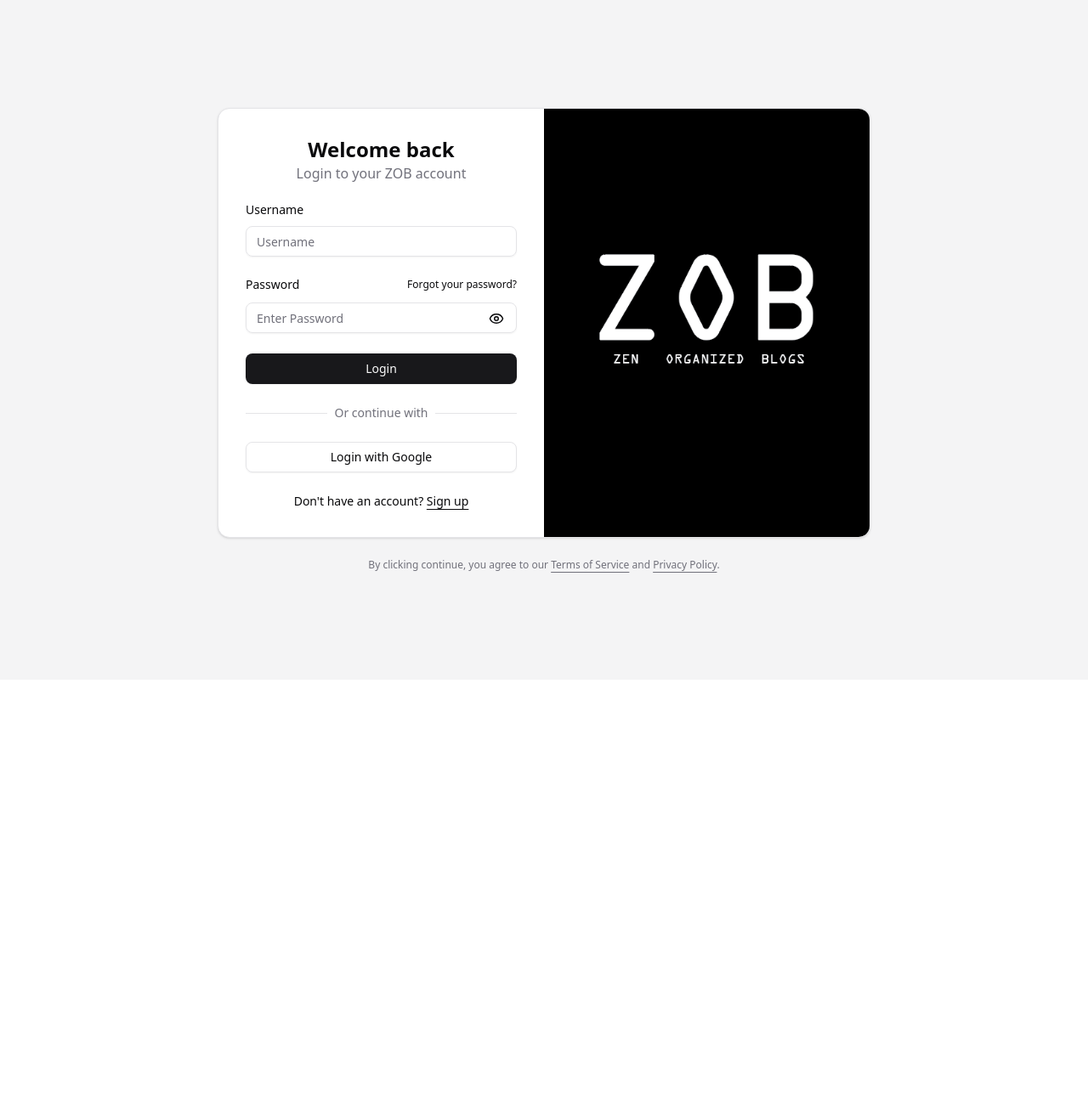
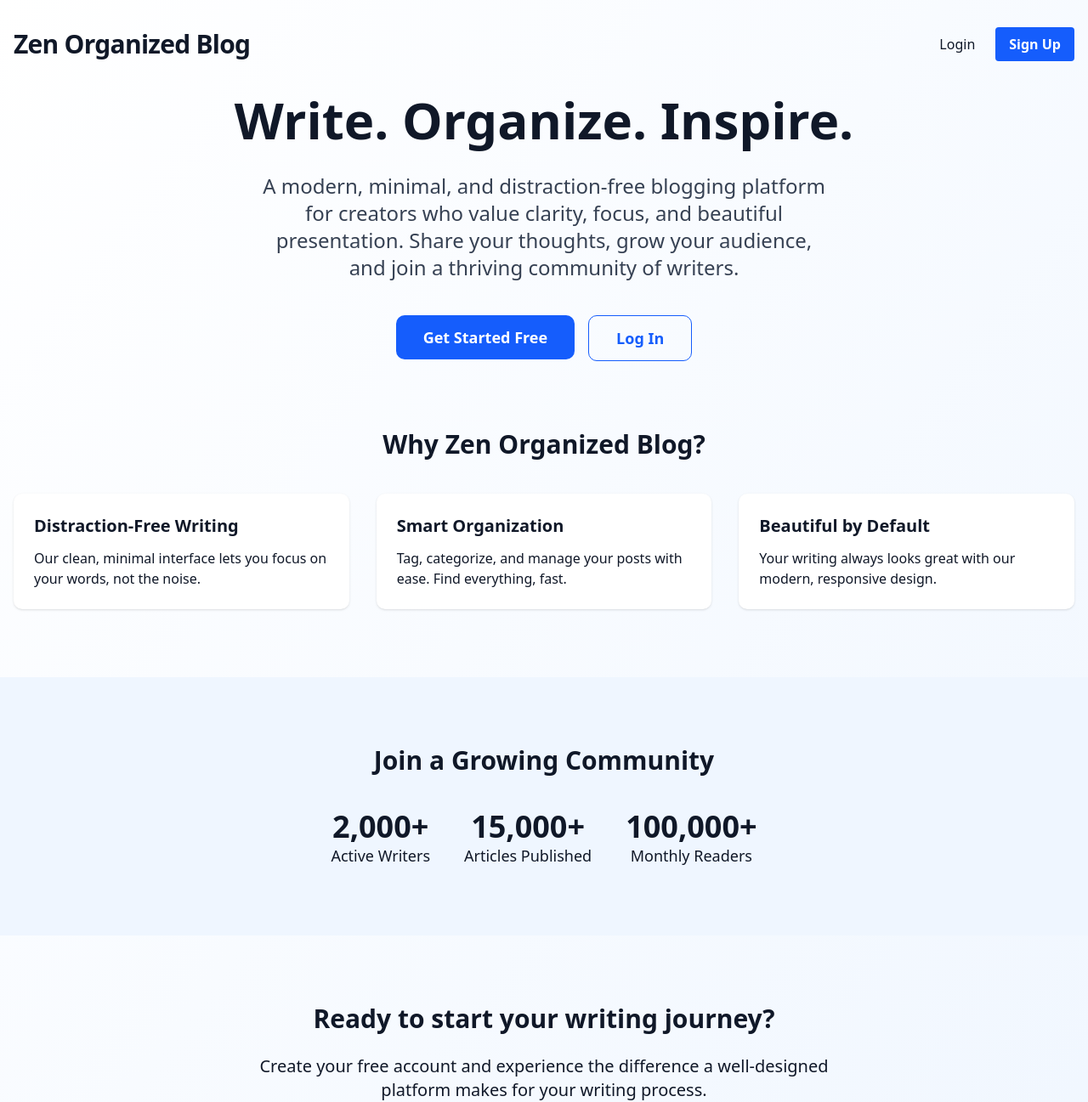
Before and after one commit to AmmanRizwan/zen-organized-blog, a React (Vite) app in the folder Frontend/: page / in a window 1280 px wide. Before the commit this address led to /login. Shown: the top 1297 px of the page at 85% size. Before the commit the page ends 800 px from the top, so only its background shows below. Built offline with nearby package versions, Linux system fonts and the light colour scheme; no server answers; a web font is replaced by a local one.

Commit message:
feat: add LandingPage component and update routing for improved user navigation

```diff
--- a/Frontend/src/App.tsx
+++ b/Frontend/src/App.tsx
@@ -16,6 +16,7 @@ import ProtectedRoute from "./pages/ProtectedRoute.tsx";
 import { useContext } from "react";
 import { DataContext } from "./context/DataContext.tsx";
 import ForgotPassword from "./pages/ForgotPassword.tsx";
+import LandingPage from "./pages/LandingPage.tsx";
 
 function App() {
   const { isAuth }: any = useContext(DataContext);
@@ -25,22 +26,23 @@ function App() {
       <BrowserRouter>
         <Routes>
           {/* UnAuthenticated Pages */}
+            <Route path="/" element={<LandingPage />} />
             <Route
               path="/login"
-            element={isAuth ? <Navigate to={"/"} /> : <LoginPage />}
+              element={isAuth ? <Navigate to={"/dashboard"} /> : <LoginPage />}
             />
             <Route
               path="/signup"
-            element={isAuth ? <Navigate to={"/"} /> : <SignupPage />}
+              element={isAuth ? <Navigate to={"/dashboard"} /> : <SignupPage />}
             />
             <Route
               path="/forgot"
-            element={isAuth ? <Navigate to={"/"} /> : <ForgotPassword />}
+              element={isAuth ? <Navigate to={"/dashboard"} /> : <ForgotPassword />}
             />
 
           {/* Authenticated Pages */}
             <Route
-            path="/"
+              path="/dashboard"
               element={
                 <ProtectedRoute>
                   <HomePage />
--- /dev/null
+++ b/Frontend/src/pages/LandingPage.tsx
@@ -0,0 +1,111 @@
+import { Link } from "react-router-dom";
+// If you use a UI library, adjust the import below:
+// import { Button } from "../components/ui/button";
+
+const LandingPage = () => {
+  return (
+    <div className="min-h-screen bg-gradient-to-br from-white to-blue-50 text-gray-900 flex flex-col">
+      {/* Header */}
+      <header className="container mx-auto py-8 px-4 flex items-center justify-between">
+        <h1 className="text-3xl font-extrabold tracking-tight">Zen Organized Blog</h1>
+        <nav className="flex items-center gap-4">
+          <Link to="/login" className="hover:text-blue-600 font-medium">Login</Link>
+          <Link to="/signup">
+            <button className="ml-2 px-4 py-2 bg-blue-600 text-white rounded hover:bg-blue-700 font-semibold transition">Sign Up</button>
+          </Link>
+        </nav>
+      </header>
+
+      {/* Hero Section */}
+      <section className="flex-1 flex flex-col items-center justify-center text-center px-4">
+        <h2 className="text-5xl md:text-6xl font-bold mb-6 leading-tight">Write. Organize. Inspire.</h2>
+        <p className="text-xl md:text-2xl max-w-2xl mx-auto mb-10 text-gray-700">
+          A modern, minimal, and distraction-free blogging platform for creators who value clarity, focus, and beautiful presentation. Share your thoughts, grow your audience, and join a thriving community of writers.
+        </p>
+        <div className="flex flex-col md:flex-row gap-4 justify-center">
+          <Link to="/signup">
+            <button className="px-8 py-3 bg-blue-600 text-white rounded-lg text-lg font-semibold hover:bg-blue-700 transition">Get Started Free</button>
+          </Link>
+          <Link to="/login">
+            <button className="px-8 py-3 border border-blue-600 text-blue-600 rounded-lg text-lg font-semibold hover:bg-blue-50 transition">Log In</button>
+          </Link>
+        </div>
+      </section>
+
+      {/* Features Section */}
+      <section className="container mx-auto py-20 px-4">
+        <h3 className="text-3xl font-bold mb-10 text-center">Why Zen Organized Blog?</h3>
+        <div className="grid md:grid-cols-3 gap-8">
+          <div className="p-6 bg-white rounded-lg shadow hover:shadow-lg transition">
+            <h4 className="text-xl font-bold mb-3">Distraction-Free Writing</h4>
+            <p>Our clean, minimal interface lets you focus on your words, not the noise.</p>
+          </div>
+          <div className="p-6 bg-white rounded-lg shadow hover:shadow-lg transition">
+            <h4 className="text-xl font-bold mb-3">Smart Organization</h4>
+            <p>Tag, categorize, and manage your posts with ease. Find everything, fast.</p>
+          </div>
+          <div className="p-6 bg-white rounded-lg shadow hover:shadow-lg transition">
+            <h4 className="text-xl font-bold mb-3">Beautiful by Default</h4>
+            <p>Your writing always looks great with our modern, responsive design.</p>
+          </div>
+        </div>
+      </section>
+
+      {/* Community/Stats Section */}
+      <section className="bg-blue-50 py-20 px-4">
+        <h3 className="text-3xl font-bold mb-10 text-center">Join a Growing Community</h3>
+        <div className="flex flex-col md:flex-row justify-center items-center gap-10">
+          <div className="text-center">
+            <p className="text-4xl font-bold">2,000+</p>
+            <p className="text-lg">Active Writers</p>
+          </div>
+          <div className="text-center">
+            <p className="text-4xl font-bold">15,000+</p>
+            <p className="text-lg">Articles Published</p>
+          </div>
+          <div className="text-center">
+            <p className="text-4xl font-bold">100,000+</p>
+            <p className="text-lg">Monthly Readers</p>
+          </div>
+        </div>
+      </section>
+
+      {/* Call to Action */}
+      <section className="container mx-auto py-20 px-4 text-center">
+        <h3 className="text-3xl font-bold mb-6">Ready to start your writing journey?</h3>
+        <p className="text-xl max-w-2xl mx-auto mb-10">
+          Create your free account and experience the difference a well-designed platform makes for your writing process.
+        </p>
+        <Link to="/signup">
+          <button className="px-8 py-3 bg-blue-600 text-white rounded-lg text-lg font-semibold hover:bg-blue-700 transition">Create Your Account</button>
+        </Link>
+      </section>
+
+      {/* Footer */}
+      <footer className="container mx-auto px-4 py-10 border-t mt-auto">
+        <div className="grid md:grid-cols-3 gap-8">
+          <div>
+            <h4 className="font-bold mb-4">Zen Organized Blog</h4>
+            <p>A modern blogging platform for organized thoughts and ideas.</p>
+          </div>
+          <div>
+            <h4 className="font-bold mb-4">Links</h4>
+            <ul className="space-y-2">
+              <li><Link to="/login" className="hover:underline">Login</Link></li>
+              <li><Link to="/signup" className="hover:underline">Sign Up</Link></li>
+            </ul>
+          </div>
+          <div>
+            <h4 className="font-bold mb-4">Contact</h4>
+            <p>contact@zenorganizedblog.com</p>
+          </div>
+        </div>
+        <div className="text-center mt-10">
+          <p>&copy; {new Date().getFullYear()} Zen Organized Blog. All rights reserved.</p>
+        </div>
+      </footer>
+    </div>
+  );
+};
+
+export default LandingPage;
```
Lines whose indentation alone changed are shown as unchanged.
